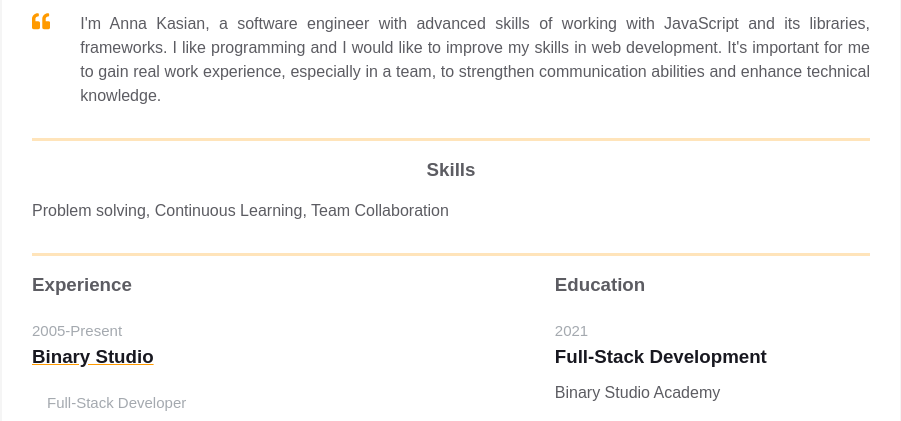
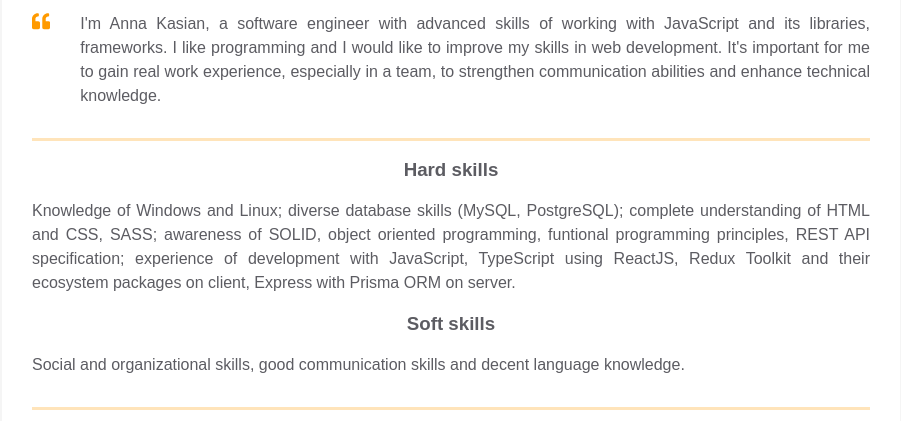
Before and after one commit to AnnKasian/homepage, a plain HTML site: page index.html in a window 1280 px wide. Shown: the part 350-771 px from the top of the page, without its empty margins (189-1090 px from the left). Drawn offline with Linux system fonts and the light colour scheme.

Commit message:
Modified markup with skills

```diff
--- a/index.html
+++ b/index.html
@@ -129,8 +129,22 @@
         <div class="container">
           <div class="resume__block">
             <div class="skills">
-              <h3 class="skills__header">Skills</h3>
-              <p class="skills__text">Problem solving, Continuous Learning, Team Collaboration</p>
+              <h3 class="skills__header">Hard skills</h3>
+              <p class="skills__text">
+                Knowledge of Windows and Linux;
+                diverse database skills (MySQL, PostgreSQL);
+                complete understanding of HTML and CSS, SASS;
+                awareness of SOLID, object oriented programming, funtional programming principles, REST API specification;
+                experience of development with JavaScript, TypeScript using
+                ReactJS, Redux Toolkit and their ecosystem packages on client, Express with Prisma ORM on server.
+              </p>
+            </div>
+
+            <div class="skills">
+              <h3 class="skills__header">Soft skills</h3>
+              <p class="skills__text">
+                Social and organizational skills, good communication skills and decent language knowledge.
+              </p>
             </div>
           </div>
         </div>
```
